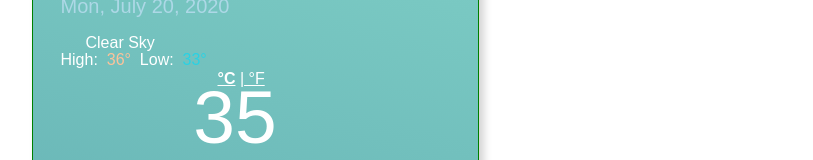
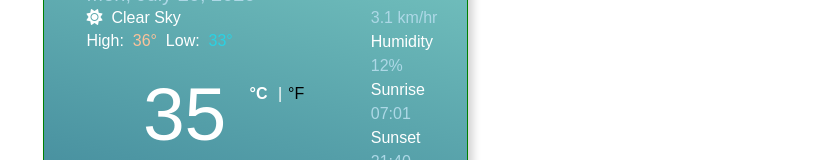
Before and after one commit to scmendez/weather-app-react, a React (Create React App) app: page / in a window 1280 px wide. Shown: the part 143-303 px from the top of the page, without its empty margins (385-1198 px from the left). Built offline with nearby package versions, Linux system fonts and the light colour scheme.

Commit message:
Updated index.html (CodeSandbox to VS Code) and changed TempUnits from a to button

```diff
--- a/public/index.html
+++ b/public/index.html
@@ -2,19 +2,17 @@
 <html lang="en">
   <head>
     <meta charset="utf-8" />
-    <link rel="icon" href="%PUBLIC_URL%/favicon.ico" />
-    <meta name="viewport" content="width=device-width, initial-scale=1" />
+    <meta
+      name="viewport"
+      content="width=device-width, initial-scale=1, shrink-to-fit=no"
+    />
     <meta name="theme-color" content="#000000" />
-    <meta
-      name="description"
-      content="Web site created using create-react-app"
-    />
-    <link rel="apple-touch-icon" href="%PUBLIC_URL%/logo192.png" />
     <!--
-      manifest.json provides metadata used when your web app is installed on a
-      user's mobile device or desktop. See https://developers.google.com/web/fundamentals/web-app-manifest/
+      manifest.json provides metadata used when your web app is added to the
+      homescreen on Android. See https://developers.google.com/web/fundamentals/engage-and-retain/web-app-manifest/
     -->
     <link rel="manifest" href="%PUBLIC_URL%/manifest.json" />
+    <link rel="shortcut icon" href="%PUBLIC_URL%/favicon.ico" />
     <!--
       Notice the use of %PUBLIC_URL% in the tags above.
       It will be replaced with the URL of the `public` folder during the build.
@@ -25,9 +23,23 @@
       Learn how to configure a non-root public URL by running `npm run build`.
     -->
     <title>React App</title>
+    <link
+      rel="stylesheet"
+      href="https://stackpath.bootstrapcdn.com/bootstrap/4.5.0/css/bootstrap.min.css"
+      integrity="sha384-9aIt2nRpC12Uk9gS9baDl411NQApFmC26EwAOH8WgZl5MYYxFfc+NcPb1dKGj7Sk"
+      crossorigin="anonymous"
+    />
+    <script
+      src="https://kit.fontawesome.com/531bfe6cac.js"
+      crossorigin="anonymous"
+    ></script>
+    <script src="https://unpkg.com/axios/dist/axios.min.js"></script>
   </head>
+
   <body>
-    <noscript>You need to enable JavaScript to run this app.</noscript>
+    <noscript>
+      You need to enable JavaScript to run this app.
+    </noscript>
     <div id="root"></div>
     <!--
       This HTML file is a template.
--- a/src/TempUnits.css
+++ b/src/TempUnits.css
@@ -1,9 +1,17 @@
+button {
+  background-color: Transparent;
+  border: none;
+  outline: none;
+}
+
 .TempUnits {
   font-size: 16px;
   color: #fff;
   position: relative;
   top: -70px;
   right: -175px;
+  border: none;
+  outline: none;
 }
 .TempUnits a {
   color: #fff;
@@ -12,7 +20,11 @@
   color: #fff;
   font-weight: bold;
   cursor: default;
+  border: none;
+  outline: none;
 }
 .TempUnits .Active:hover {
   text-decoration: none;
+  border: none;
+  outline: none;
 }
--- a/src/TempUnits.js
+++ b/src/TempUnits.js
@@ -4,10 +4,7 @@ import "./TempUnits.css";
 export default function TempUnits() {
   return (
     <div className="TempUnits">
-      <a href="#" className="Active">
-        °C
-      </a>{" "}
-      |<a href="#"> °F</a>
+      <button className="Active">°C</button> |<button> °F</button>
     </div>
   );
 }
```
